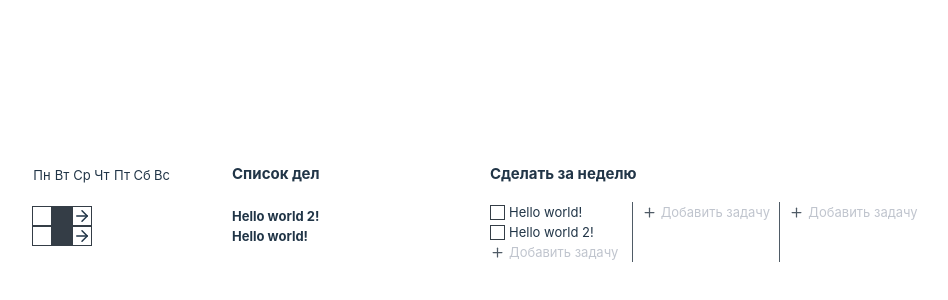
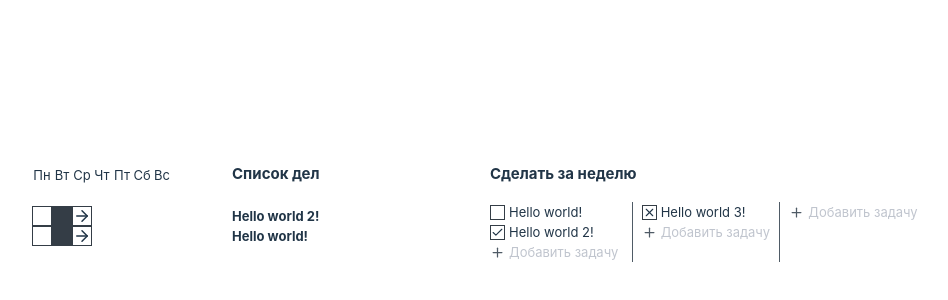
Before and after one commit to 6ocra3/Planner, a React (Vite) app: page / in a window 1280 px wide. Shown: the part 186-486 px from the top of the page, without its empty margins (160-1108 px from the left). Built offline with nearby package versions, Linux system fonts and the light colour scheme.

Commit message:
add task status changing

```diff
--- a/package.json
+++ b/package.json
@@ -14,6 +14,7 @@
     "react": "^18.2.0",
     "react-dom": "^18.2.0",
     "react-feather": "^2.0.10",
+    "react-icons": "^4.10.1",
     "react-redux": "^8.1.1",
     "shortid": "^2.2.16"
   },
--- a/src/Components/List/List.css
+++ b/src/Components/List/List.css
@@ -1,3 +1,12 @@
+.icon {
+    /* margin: auto 4px auto 4px;
+    box-sizing: border-box;
+    width: 15px;
+    height: 15px;
+    border: solid 1px #343d46; */
+    margin: 0 auto;
+}
+
 .list__point,
 .list__add {
     text-align: left;
@@ -47,7 +56,8 @@
 
 
 
-.list__ul:first-child li .list__add_icon {
+.list__ul:first-child li .list__add_icon,
+.list__ul:first-child li .list__point_square {
     margin-left: 0;
 }
 
@@ -72,7 +82,10 @@
 }
 
 .list__point_square {
-    margin: auto 4px auto 0;
+    display: flex;
+    justify-content: center;
+    align-items: center;
+    margin: auto 4px auto 4px;
     box-sizing: border-box;
     width: 15px;
     height: 15px;
--- a/src/Components/List/List.jsx
+++ b/src/Components/List/List.jsx
@@ -3,14 +3,19 @@ import { Plus } from 'react-feather'
 import './List.css'
 import shortid from 'shortid';
 import { useDispatch, useSelector } from 'react-redux'
-
-
+import { Check } from 'react-feather';
+import { FiX } from "react-icons/fi";
+import { FiCheck } from "react-icons/fi";
 
 function List() {
     const dispatch = useDispatch()
     const [inp, setInp] = useState(-1)
     const tasks = useSelector(state => state.tasks)
     const col_ord = useSelector(state => state.col_order)
+
+    const icons = [<></>,
+    <FiCheck className="icon" size={15}></FiCheck>,
+    <FiX className="icon" size={15}></FiX>]
 
     function createTask(e, index) {
         dispatch({ type: "create_task", payload: { col: index, task: e.target.value } })
@@ -26,7 +31,7 @@ function List() {
                         <ul key={shortid.generate()} className='list__ul'>
                             {v.map((el) => {
                                 return (<li key={el} className="list__point">
-                                    <div key={el} className="list__point_square"></div>
+                                    <div className="list__point_square" onClick={() => { dispatch({ type: "change_status", payload: { task: el } }) }}>{icons[tasks[el].status]} </div>
                                     <p onClick={() => { dispatch({ type: "add_to_tr", payload: { task: el } }) }}>{tasks[el].task}</p></li>)
                             }
                             )}
--- a/src/Components/Tracker/Tracker.jsx
+++ b/src/Components/Tracker/Tracker.jsx
@@ -3,10 +3,15 @@ import './Tracker.css'
 import shortid from 'shortid';
 import { useDispatch, useSelector } from 'react-redux'
 
+function Tracker() {
+    const dispatch = useDispatch()
+    const tasks = useSelector(state => state.tasks)
+    const tr_ord = useSelector(state => state.tr_order)
+    const head = ["Пн", "Вт", "Ср", "Чт", "Пт", "Сб", "Вс"]
+
     function getTaskSection(el, key) {
         const { task, days } = el
         const cs = ["none", "empty", "fill", "arrow"]
-
         return (
             <section key={key} className="task">
                 <div className="task__days">
@@ -20,13 +25,6 @@ function getTaskSection(el, key) {
             </section>
         )
     }
-
-function Tracker() {
-    const dispatch = useDispatch()
-    const tasks = useSelector(state => state.tasks)
-    const tr_ord = useSelector(state => state.tr_order)
-    const head = ["Пн", "Вт", "Ср", "Чт", "Пт", "Сб", "Вс"]
-
 
     return (
         <div className="tracker">
--- a/src/main.jsx
+++ b/src/main.jsx
@@ -10,11 +10,12 @@ a.push(0)
 
 const defaultState = {
   tasks: {
-    0: { task: "Hello world!", days: [1, 2, 3, 0, 0, 0, 0] },
-    1: { task: "Hello world 2!", days: [1, 2, 3, 0, 0, 0, 0] }
+    0: { task: "Hello world!", status: 0, days: [1, 2, 3, 0, 0, 0, 0] },
+    1: { task: "Hello world 2!", status: 1, days: [1, 2, 3, 0, 0, 0, 0] },
+    2: { task: "Hello world 3!", status: 2, days: [1, 2, 3, 0, 0, 0, 0] }
   },
   tr_order: JSON.parse(JSON.stringify(a)),
-  col_order: [[0, 1], [], []]
+  col_order: [[0, 1], [2], []]
 }
 
 const reducer = (state = defaultState, action) => {
@@ -23,6 +24,9 @@ const reducer = (state = defaultState, action) => {
   switch (action.type) {
     case "change_display":
       temp_tasks[action.payload.task].days[action.payload.day] = (temp_tasks[action.payload.task].days[action.payload.day] + 1) % 4
+      return { ...state, tasks: temp_tasks }
+    case "change_status":
+      temp_tasks[action.payload.task].status = (temp_tasks[action.payload.task].status + 1) % 3
       return { ...state, tasks: temp_tasks }
     case "create_task":
       const keys = Object.keys(temp_tasks);
```
Also changed, not shown: 1 other file (tests, documents, lock files or other folders). Lines whose indentation alone changed are shown as unchanged.
